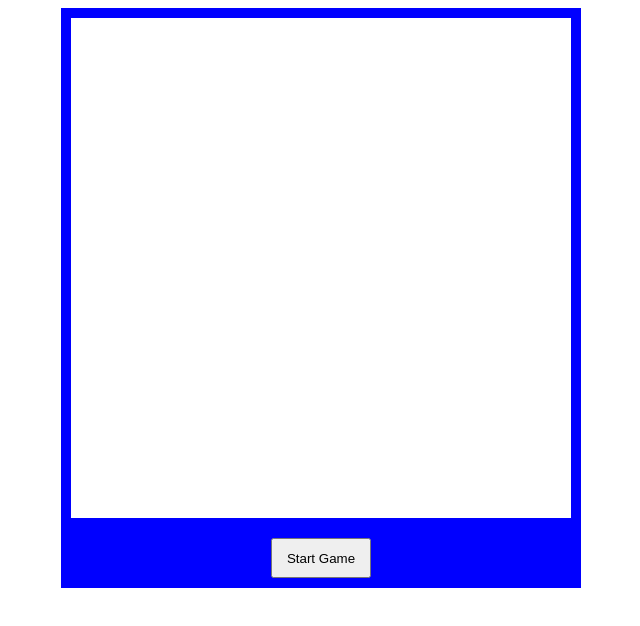
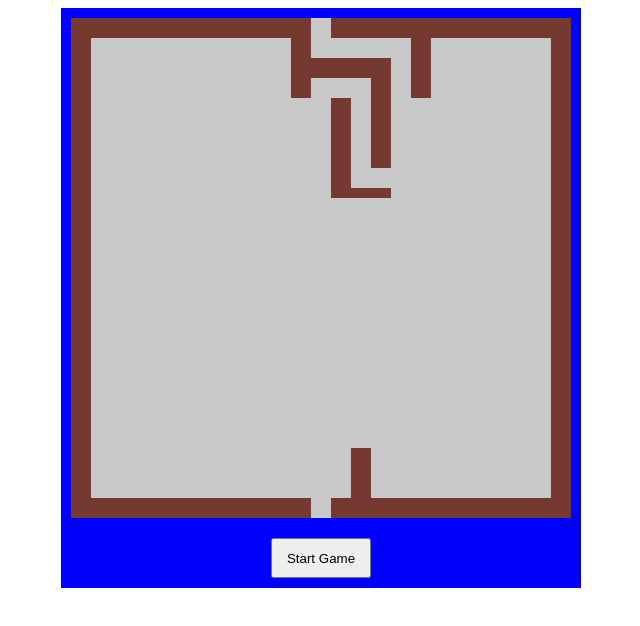
Before and after one commit to edwardp383/Project-1, a plain HTML site: page index.html in a window 1280 px wide. Shown: the whole page, without its empty margins (319-959 px from the left). Drawn offline with nearby package versions, Linux system fonts and the light colour scheme.

Commit message:
map can generate with floor and wall tiles

```diff
--- a/css/style.css
+++ b/css/style.css
@@ -28,4 +28,11 @@ button{
 	width: 500px;
 	height: 500px;
 	background-color: white;
+	display: flex;
+	flex-flow: row wrap;
+/*	flex-direction: column;
+	justify-content: flex-start;*/
 }
+/*.row {
+	display: flex;
+}*/
--- a/index.html
+++ b/index.html
@@ -1,7 +1,7 @@
 <!DOCTYPE html>
 <html>
 <head>
-
+	<script type="text/javascript" src="https://cdnjs.cloudflare.com/ajax/libs/jquery/3.3.1/jquery.js"></script>
 	<link rel="stylesheet" type="text/css" href="css/style.css">
 	<title></title>
 </head>
--- a/js/app.js
+++ b/js/app.js
@@ -17,10 +17,10 @@ class enemy{
 };
 
 
-const game = {
-	map1: [
-		[1,1,1,1,1,1,1,1,1,1,1,1,1,1,1,1,1,1,1,1,1,1,1,1,4,4,1,1,1,1,1,1,1,1,1,1,1,1,1,1,1,1,1,1,1,1,1,1,1,1],
-		[1,1,1,1,1,1,1,1,1,1,1,1,1,1,1,1,1,1,1,1,1,1,1,1,4,4,1,1,1,1,1,1,1,1,1,1,1,1,1,1,1,1,1,1,1,1,1,1,1,1],
+// const game = {
+const map1 = [
+		[1,1,1,1,1,1,1,1,1,1,1,1,1,1,1,1,1,1,1,1,1,1,1,1,0,0,1,1,1,1,1,1,1,1,1,1,1,1,1,1,1,1,1,1,1,1,1,1,1,1],
+		[1,1,1,1,1,1,1,1,1,1,1,1,1,1,1,1,1,1,1,1,1,1,1,1,0,0,1,1,1,1,1,1,1,1,1,1,1,1,1,1,1,1,1,1,1,1,1,1,1,1],
 		[1,1,0,0,0,0,0,0,0,0,0,0,0,0,0,0,0,0,0,0,0,0,1,1,0,0,0,0,0,0,0,0,0,0,1,1,0,0,0,0,0,0,0,0,0,0,0,0,1,1],
 		[1,1,0,0,0,0,0,0,0,0,0,0,0,0,0,0,0,0,0,0,0,0,1,1,0,0,0,0,0,0,0,0,0,0,1,1,0,0,0,0,0,0,0,0,0,0,0,0,1,1],
 		[1,1,0,0,0,0,0,0,0,0,0,0,0,0,0,0,0,0,0,0,0,0,1,1,1,1,1,1,1,1,1,1,0,0,1,1,0,0,0,0,0,0,0,0,0,0,0,0,1,1],
@@ -62,11 +62,23 @@ const game = {
 		[1,1,0,0,0,0,0,0,0,0,0,0,0,0,0,0,0,0,0,0,0,0,0,0,0,0,0,0,0,0,0,0,0,0,0,0,0,0,0,0,0,0,0,0,0,0,0,0,1,1],
 		[1,1,0,0,0,0,0,0,0,0,0,0,0,0,0,0,0,0,0,0,0,0,0,0,0,0,0,0,0,0,0,0,0,0,0,0,0,0,0,0,0,0,0,0,0,0,0,0,1,1],
 		[1,1,0,0,0,0,0,0,0,0,0,0,0,0,0,0,0,0,0,0,0,0,0,0,0,0,0,0,0,0,0,0,0,0,0,0,0,0,0,0,0,0,0,0,0,0,0,0,1,1],
-		[1,1,1,1,1,1,1,1,1,1,1,1,1,1,1,1,1,1,1,1,1,1,1,1,3,3,1,1,1,1,1,1,1,1,1,1,1,1,1,1,1,1,1,1,1,1,1,1,1,1],
-		[1,1,1,1,1,1,1,1,1,1,1,1,1,1,1,1,1,1,1,1,1,1,1,1,3,3,1,1,1,1,1,1,1,1,1,1,1,1,1,1,1,1,1,1,1,1,1,1,1,1]
-	],
-	generate(map){
+		[1,1,0,0,0,0,0,0,0,0,0,0,0,0,0,0,0,0,0,0,0,0,0,0,0,0,0,0,1,1,0,0,0,0,0,0,0,0,0,0,0,0,0,0,0,0,0,0,1,1],
+		[1,1,0,0,0,0,0,0,0,0,0,0,0,0,0,0,0,0,0,0,0,0,0,0,0,0,0,0,1,1,0,0,0,0,0,0,0,0,0,0,0,0,0,0,0,0,0,0,1,1],
+		[1,1,0,0,0,0,0,0,0,0,0,0,0,0,0,0,0,0,0,0,0,0,0,0,0,0,0,0,1,1,0,0,0,0,0,0,0,0,0,0,0,0,0,0,0,0,0,0,1,1],
+		[1,1,0,0,0,0,0,0,0,0,0,0,0,0,0,0,0,0,0,0,0,0,0,0,0,0,0,0,1,1,0,0,0,0,0,0,0,0,0,0,0,0,0,0,0,0,0,0,1,1],
+		[1,1,0,0,0,0,0,0,0,0,0,0,0,0,0,0,0,0,0,0,0,0,0,0,0,0,0,0,1,1,0,0,0,0,0,0,0,0,0,0,0,0,0,0,0,0,0,0,1,1],
+		[1,1,1,1,1,1,1,1,1,1,1,1,1,1,1,1,1,1,1,1,1,1,1,1,0,0,1,1,1,1,1,1,1,1,1,1,1,1,1,1,1,1,1,1,1,1,1,1,1,1],
+		[1,1,1,1,1,1,1,1,1,1,1,1,1,1,1,1,1,1,1,1,1,1,1,1,0,0,1,1,1,1,1,1,1,1,1,1,1,1,1,1,1,1,1,1,1,1,1,1,1,1]
+	]
 
+for (let i = 0; i < map1.length; i++) {
+	// const row = $('<div class="row"></div>');
+	// $('#lvl').append(row)
+	for (let j = 0; j < map1[i].length; j++) {
+		if (map1[i][j] === 0) {
+			$('#lvl').append('<div class="floor"></div>')
+		} else if (map1[i][j] === 1) {
+			$('#lvl').append('<div class="wall"></div>')
+		}
 	}
-
 }
```
